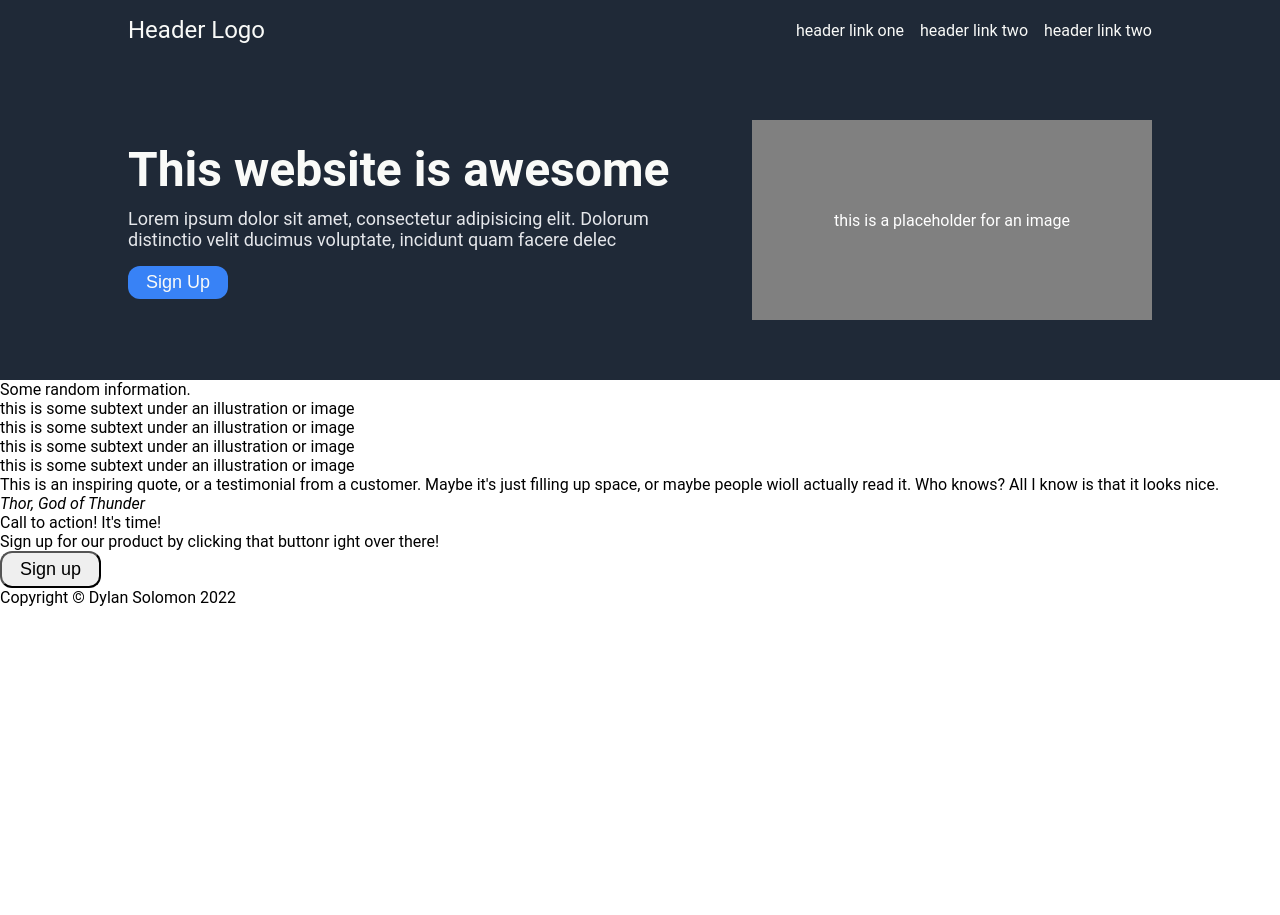
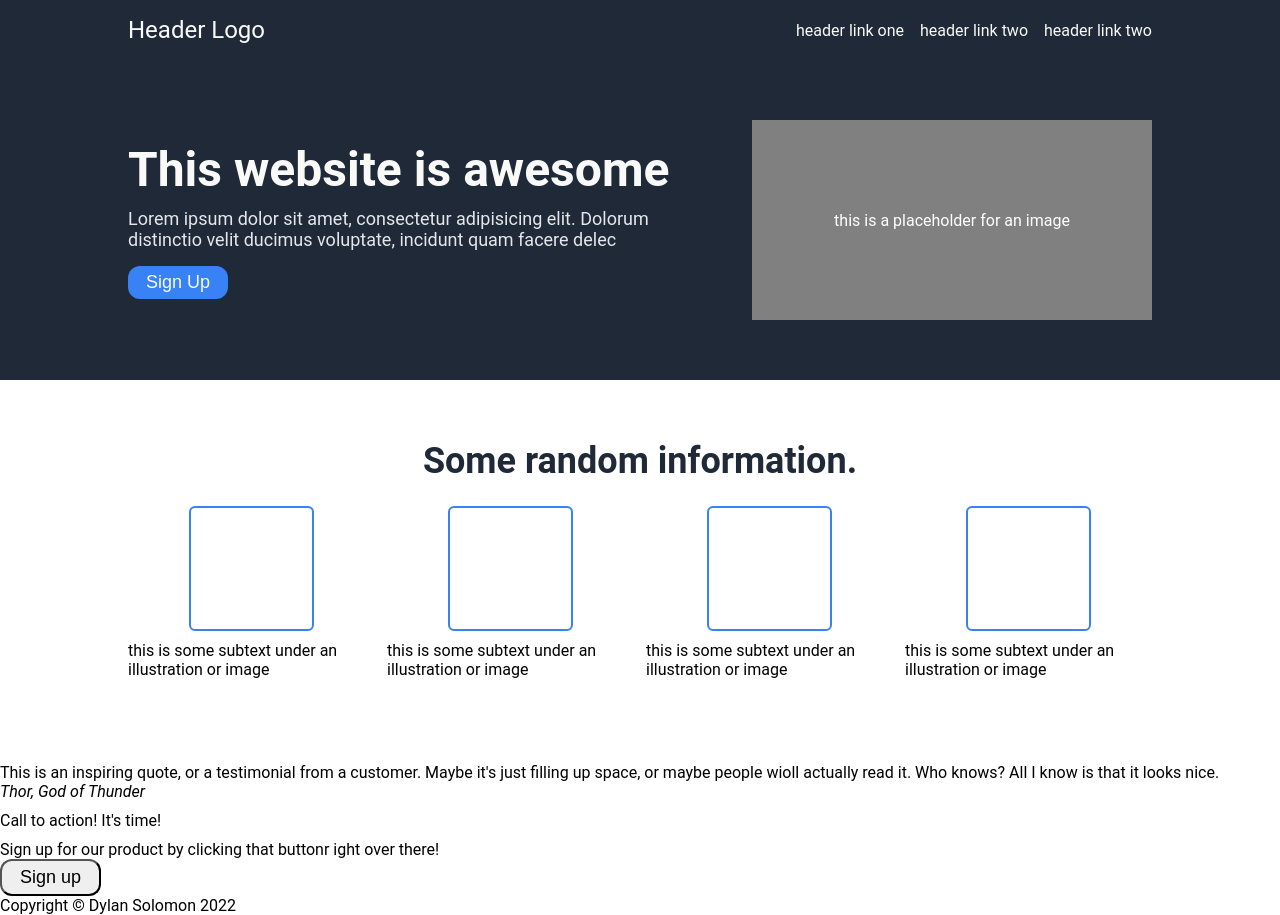
Before and after one commit to dylan-solomon/TOP-landing-page, a plain HTML site: page index.html in a window 1280 px wide. Before the commit the page ends 800 px from the top, so only its background shows below. Drawn offline with Linux system fonts and the light colour scheme.

Commit message:
Complete initial images section style

```diff
--- a/index.html
+++ b/index.html
@@ -34,23 +34,25 @@
         </div>
     </header>
     <div class="img-section">
-        <p>Some random information.</p>
-        <card>
+        <p class="info-header">Some random information.</p>
+        <div class="cards">
+            <div class="card">
                 <div class="image-placeholder"></div>
                 <p>this is some subtext under an illustration or image</p>
-        </card>
-        <card>
+            </div>
+            <div class="card">
                 <div class="image-placeholder"></div>
                 <p>this is some subtext under an illustration or image</p>
-        </card>
-        <card>
+            </div>
+            <div class="card">
                 <div class="image-placeholder"></div>
                 <p>this is some subtext under an illustration or image</p>
-        </card>
-        <card>
+            </div>
+            <div class="card">
                 <div class="image-placeholder"></div>
                 <p>this is some subtext under an illustration or image</p>
-        </card>
+            </div>
+        </div>
     </div>
     <div class="testimonials">
         <blockquote>This is an inspiring quote, or a testimonial from a customer. Maybe it's just filling up space, or maybe people wioll actually read it. Who knows? All I know is that it looks nice.</blockquote>
--- a/style.css
+++ b/style.css
@@ -86,3 +86,41 @@ button {
     justify-content: center;
     align-items: center;
 }
+
+.img-section {
+    padding: 60px 0;
+    display: flex;
+    flex-direction: column;
+    margin: auto;
+    align-items: center;
+    width: 80%;
+}
+
+.info-header {
+    font-size: 36px;
+    font-weight: bolder;
+    color: #1F2937;
+    margin: auto;
+}
+
+.cards {
+    display: flex;
+    flex-direction: row;
+    justify-content: space-between;
+    align-items: center;
+    flex: 1;
+    padding: 24px 0;
+    gap: 12px;
+}
+
+.image-placeholder {
+    height: 125px;
+    width: 125px;
+    border: 2px solid #3882F6;
+    border-radius: 6px;
+    margin: auto;
+}
+
+.card p {
+    padding-top: 10px;
+}
```
Lines whose indentation alone changed are shown as unchanged.
